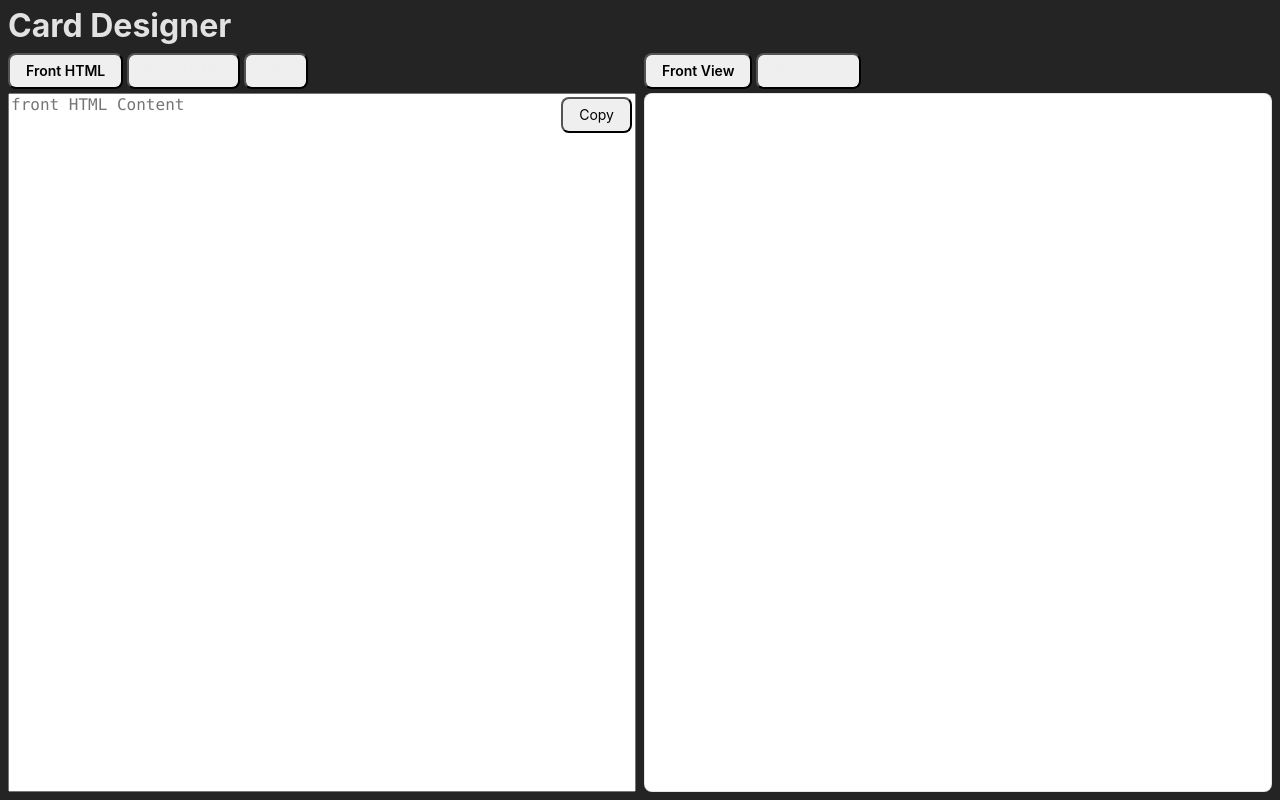
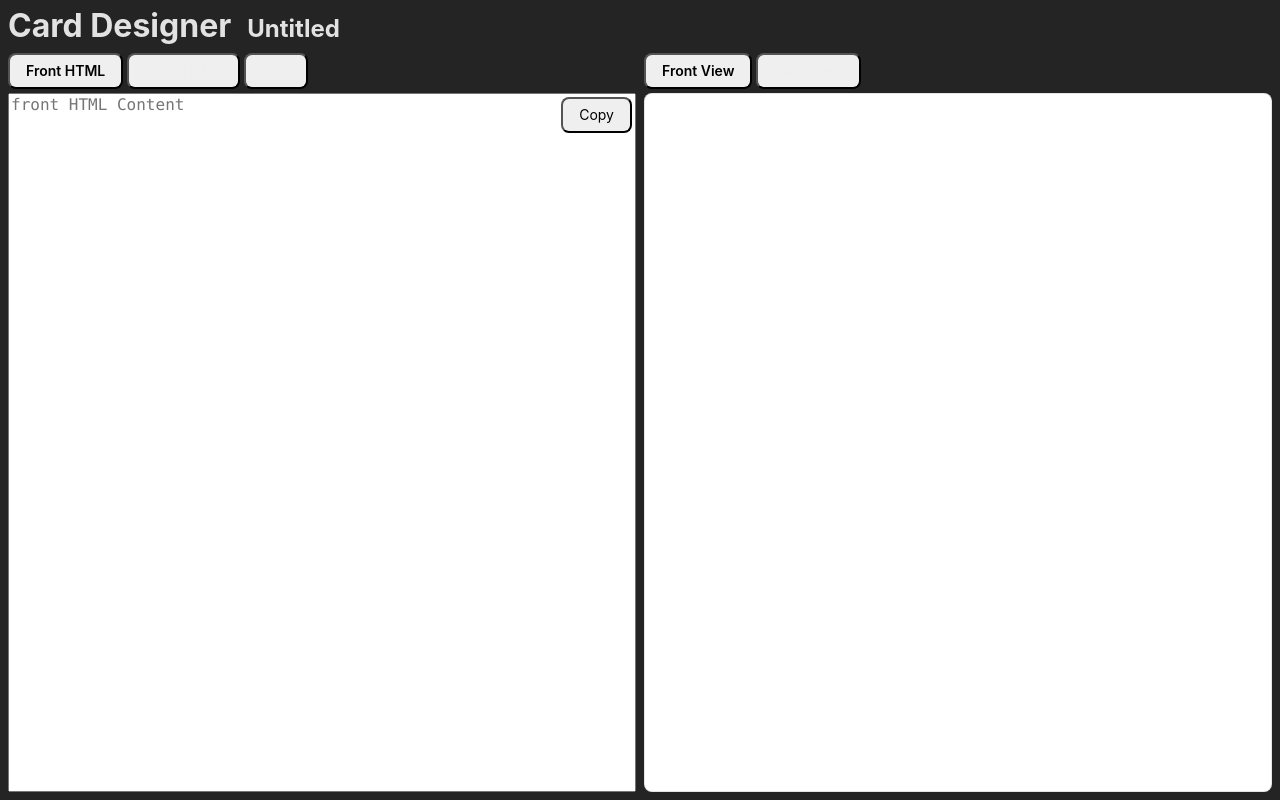
Before and after one commit to avidrucker/anki-card-test-1, a React (Vite) app: page / in a window 1280 px wide. Built offline with nearby package versions, Linux system fonts and the light colour scheme.

Commit message:
feat design naming

```diff
--- a/src/App.jsx
+++ b/src/App.jsx
@@ -15,6 +15,8 @@ function App() {
   const [activeTab, setActiveTab] = useState(localStorage.getItem('activeTab') || 'frontHtml');
   const [viewSide, setViewSide] = useState(localStorage.getItem('viewSide') || 'front');
   const [copied, setCopied] = useState(false);
+  const [designName, setDesignName] = useState(localStorage.getItem('designName') || 'Untitled');
+  const [editingName, setEditingName] = useState(false);
 
   const getCurrentTextareaContent = () => {
     if (activeTab === 'frontHtml') {
@@ -55,7 +57,7 @@ function App() {
   useEffect(() => {
     saveToLocalStorage();
   // eslint-disable-next-line react-hooks/exhaustive-deps
-  }, [frontHtml, backHtml, cardCss, activeTab, viewSide]);  // Including all dependencies for saving
+  }, [frontHtml, backHtml, cardCss, activeTab, viewSide, designName]);  // Including all dependencies for saving
 
   const applyStyles = (css) => {
     const styleSheet = document.styleSheets[STYLE_SHEET_2];
@@ -105,11 +107,25 @@ function App() {
     localStorage.setItem('cardCss', cardCss);
     localStorage.setItem('activeTab', activeTab);
     localStorage.setItem('viewSide', viewSide);
+    localStorage.setItem('designName', designName);
   };
 
   return (
     <div className="App w-100 flex flex-column vh-100 pb2">
-      <h1 className="ma0 pv2 ph2">Card Designer</h1>
+      <header>
+        <h1 className="ma0 pv2 ph2 dib">Card Designer</h1>
+        {editingName ?
+          <input
+            type="text"
+            placeholder="Design name"
+            value={designName}
+            onChange={(e) => setDesignName(e.target.value)}
+            onBlur={() => setEditingName(false)}
+            onKeyDown={(e) => { if (e.key === 'Enter') setEditingName(false); }}
+          /> :
+          <h2 className="ma0 pv1 ph2 dib" onClick={() => setEditingName(true)}>{designName}</h2>
+        }
+        </header>
       <div className="workspace flex flex-auto ph2">
         <div className="editor w-50 flex flex-column pr1">
           <div className="tabs">
```
